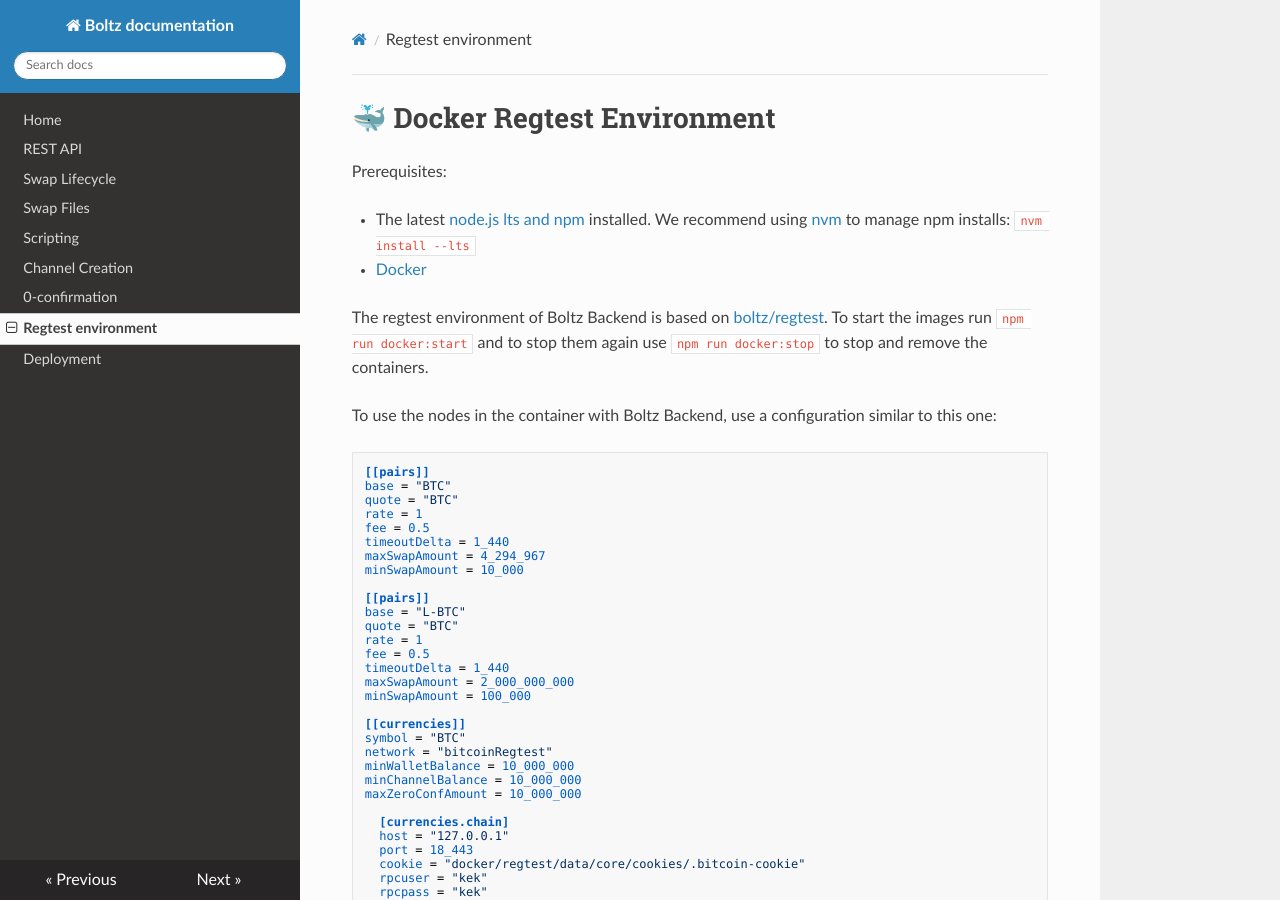
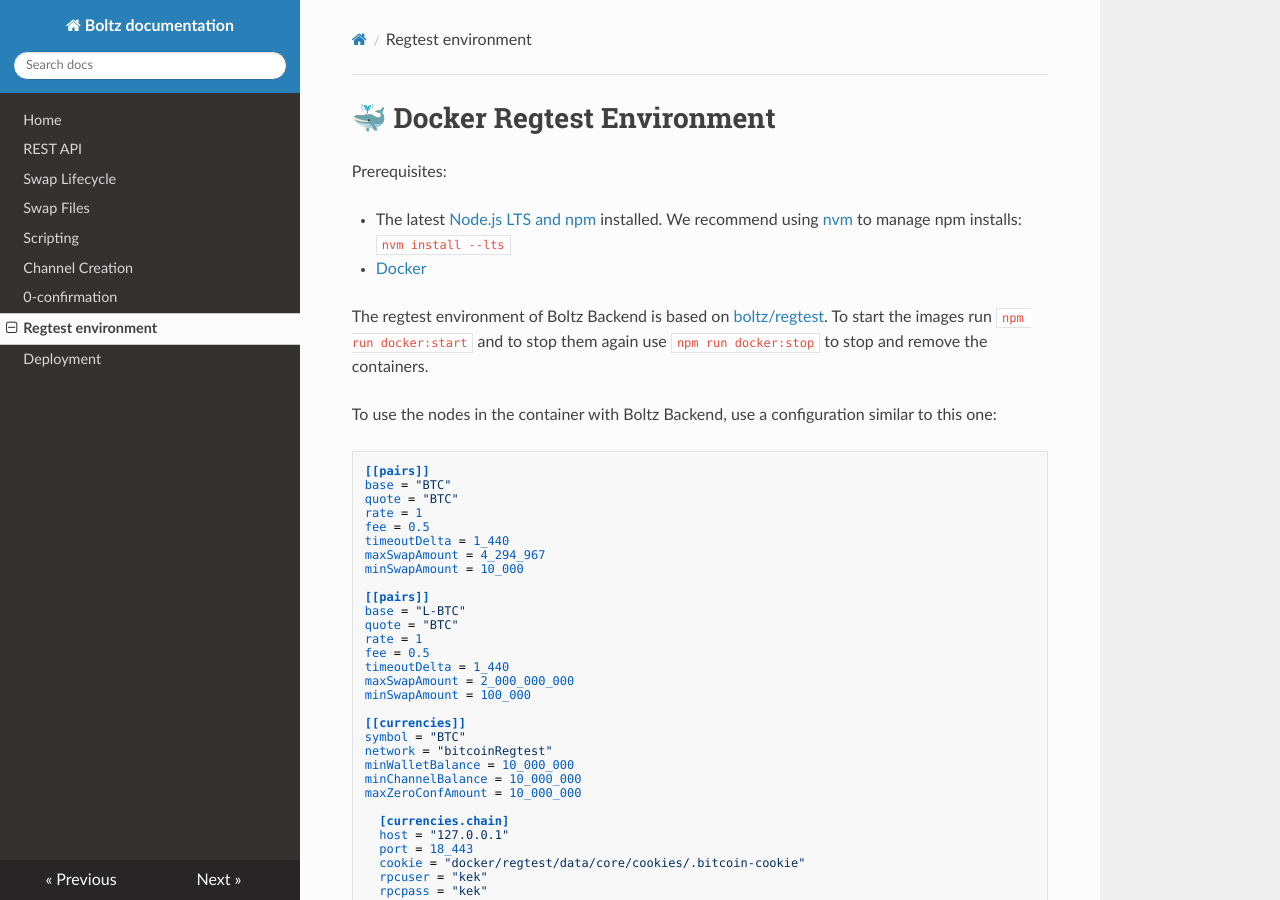
Before and after one commit to BoltzExchange/boltz-backend, an MkDocs documentation site: the page built from docs/regtest.md, in a window 1280 px wide and 900 px high. Built offline with MkDocs 1.6.1, drawn with Linux system fonts in a browser that asks for light colours; nearby versions of some CDN libraries.

```diff
--- a/docs/regtest.md
+++ b/docs/regtest.md
@@ -6,7 +6,7 @@ description: This Document describes a Docker regtest environment for developmen
 
 Prerequisites:
 
-* The latest [node.js lts and npm](https://docs.npmjs.com/downloading-and-installing-node-js-and-npm) installed. We recommend using [nvm](https://github.com/nvm-sh/nvm#install--update-script) to manage npm installs: `nvm install --lts`
+* The latest [Node.js LTS and npm](https://docs.npmjs.com/downloading-and-installing-node-js-and-npm) installed. We recommend using [nvm](https://github.com/nvm-sh/nvm#install--update-script) to manage npm installs: `nvm install --lts`
 * [Docker](https://docs.docker.com/engine/install/)
 
 The regtest environment of Boltz Backend is based on [boltz/regtest](https://hub.docker.com/r/boltz/regtest). To start the images run `npm run docker:start` and to stop them again use `npm run docker:stop` to stop and remove the containers.
```
